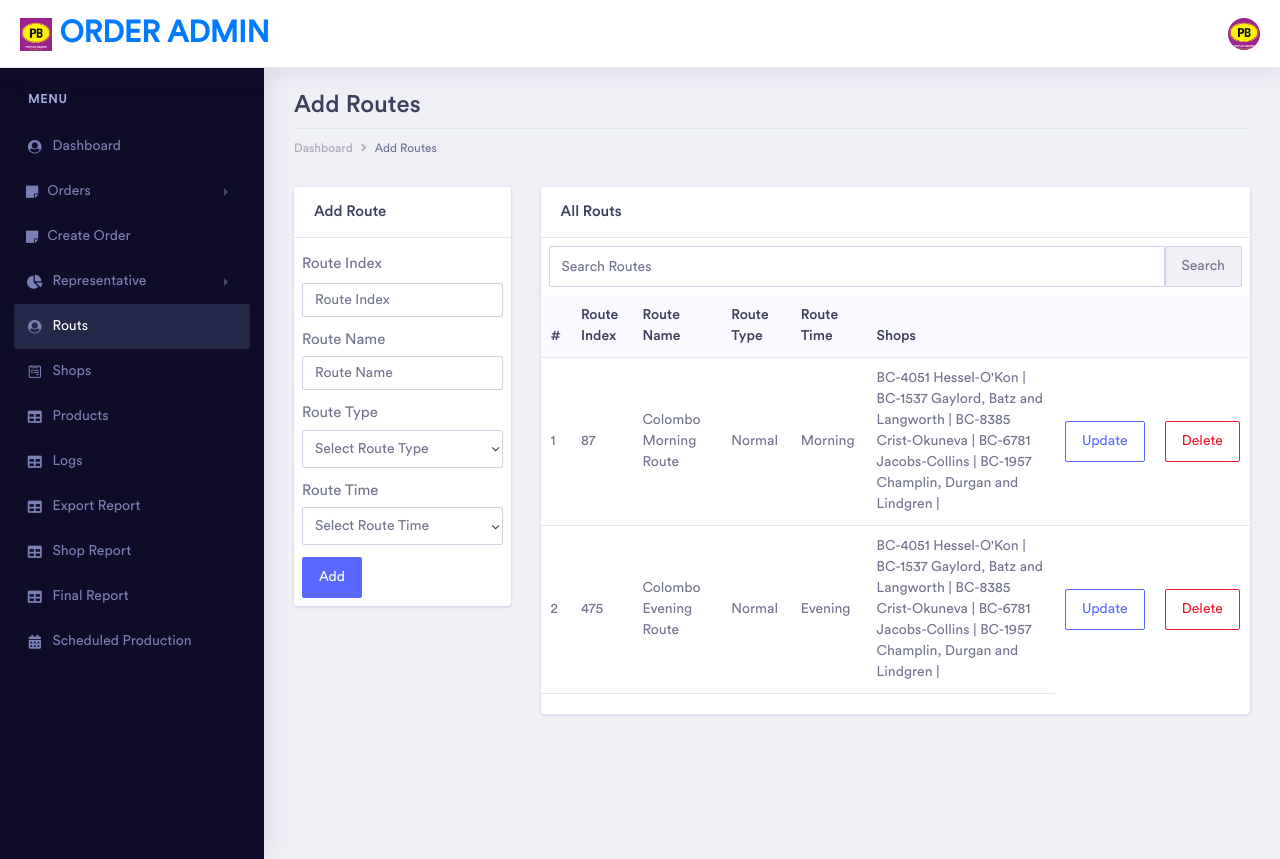
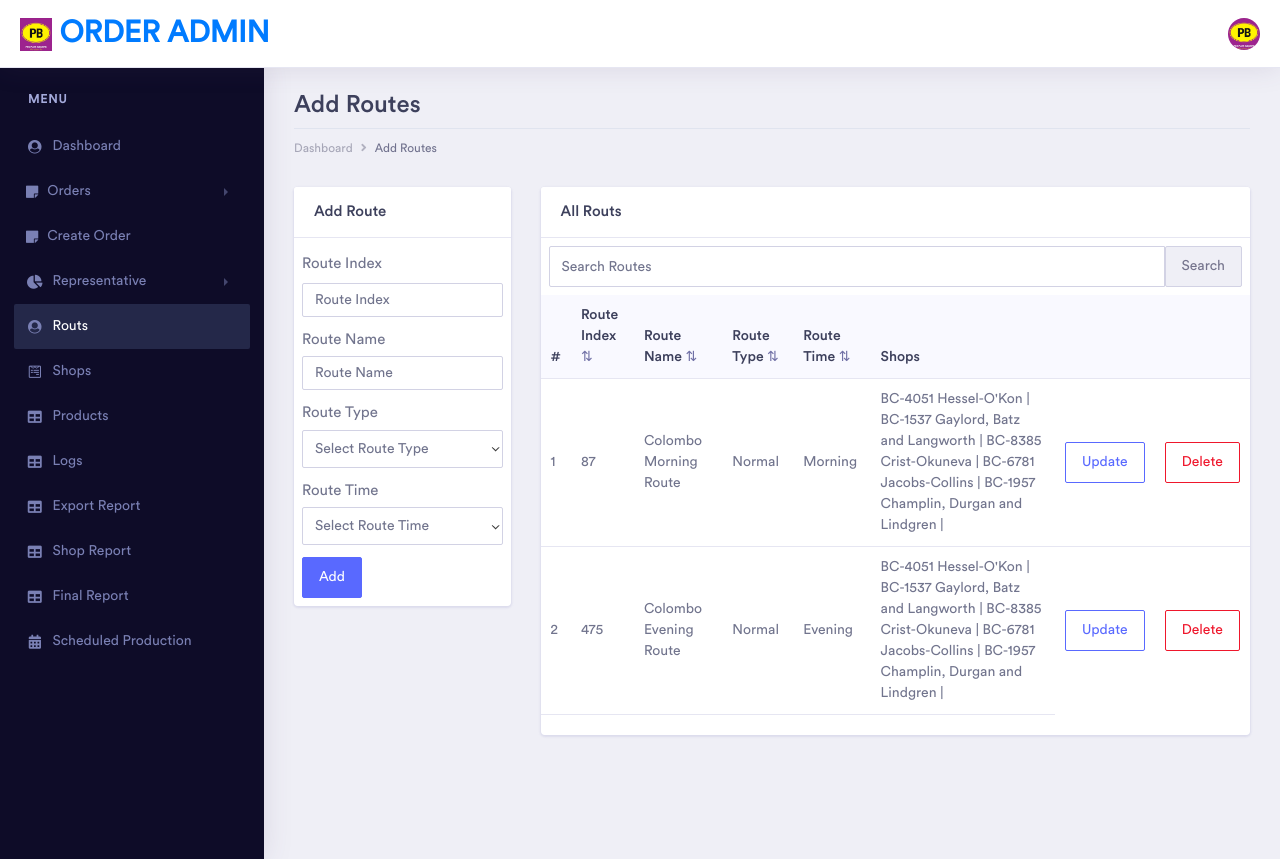
Before and after one commit to das2497/pb_v2, a Laravel app: page /order-admin/routes in a window 1280 px wide. Shown: the top 859 px of the page. Run offline with Laravel 12, Linux system fonts and the light colour scheme; a user stored in the database is signed in; data comes from the database, SQL or seed files in the repository; style sheets or scripts are compiled from the project's sources; some web fonts are replaced.

Commit message:
order admin routes sorting

```diff
--- a/app/Http/Controllers/OrderAdmin/RouteProcess.php
+++ b/app/Http/Controllers/OrderAdmin/RouteProcess.php
@@ -14,21 +14,27 @@ class RouteProcess extends Controller
     {
         $route_times = OrderTime::orderBy('id')->pluck('name');
 
-        if ($request->has('search')) {
-            $routes = Routes::where('name', 'like', '%' . $request->search . '%')
-            ->paginate(10);
+        $sortable = ['index', 'name', 'type', 'time'];
+        $sort = in_array($request->query('sort'), $sortable, true) ? $request->query('sort') : null;
+        $direction = $request->query('direction') === 'desc' ? 'desc' : 'asc';
 
-            return view('order-admin.routes', [
-                'routes' => $routes,
-                'route_times' => $route_times,
-            ]);
+        $query = Routes::query();
+
+        if ($request->filled('search')) {
+            $query->where('name', 'like', '%' . $request->search . '%');
         }
 
-        $routes = Routes::paginate(10);
+        if ($sort) {
+            $query->orderBy($sort, $direction);
+        }
+
+        $routes = $query->paginate(10)->withQueryString();
 
         return view('order-admin.routes', [
             'routes' => $routes,
             'route_times' => $route_times,
+            'sort' => $sort,
+            'direction' => $direction,
         ]);
     }
 
--- a/resources/views/order-admin/routes.blade.php
+++ b/resources/views/order-admin/routes.blade.php
@@ -3,6 +3,26 @@
 @section('title', 'Order Admin | Add Shop')
 
 @section('content')
+    @php
+        $currentSort = $sort ?? null;
+        $currentDirection = $direction ?? 'asc';
+
+        $sortLink = function ($column) use ($currentSort, $currentDirection) {
+            $nextDirection = ($currentSort === $column && $currentDirection === 'asc') ? 'desc' : 'asc';
+            return request()->fullUrlWithQuery([
+                'sort' => $column,
+                'direction' => $nextDirection,
+                'page' => null,
+            ]);
+        };
+
+        $sortIcon = function ($column) use ($currentSort, $currentDirection) {
+            if ($currentSort !== $column) {
+                return '<span class="text-muted">&#8645;</span>';
+            }
+            return $currentDirection === 'asc' ? '&#9650;' : '&#9660;';
+        };
+    @endphp
     <div class="dashboard-wrapper">
         <div class="dashboard-ecommerce">
             <div class="container-fluid dashboard-content ">
@@ -41,10 +61,14 @@
                             <div class="card">
                                 <h5 class="card-header">All Routs</h5>
                                 <form action="/order-admin/routes" method="GET">
-                                    @csrf
+                                    @if ($currentSort)
+                                    <input type="hidden" name="sort" value="{{ $currentSort }}">
+                                    <input type="hidden" name="direction" value="{{ $currentDirection }}">
+                                    @endif
                                     <div class="input-group flex-nowrap p-2">
                                         <input type="text" class="form-control" id="ordering_admin_all_items_srch"
-                                            placeholder="Search Routes" aria-describedby="addon-wrapping" name="search">
+                                            placeholder="Search Routes" aria-describedby="addon-wrapping" name="search"
+                                            value="{{ request('search') }}">
                                         <button type="submit" class="input-group-text btn" id="addon-wrapping">Search</button>
                                     </div>
                                 </form>
@@ -54,10 +78,18 @@
                                             <thead class="bg-light">
                                                 <tr class="border-0">
                                                     <th class="border-0">#</th>
-                                                    <th class="border-0">Route Index</th>
-                                                    <th class="border-0">Route Name</th>
-                                                    <th class="border-0">Route Type</th>
-                                                    <th class="border-0">Route Time</th>
+                                                    <th class="border-0">
+                                                        <a href="{{ $sortLink('index') }}" class="text-dark" style="text-decoration: none;">Route Index {!! $sortIcon('index') !!}</a>
+                                                    </th>
+                                                    <th class="border-0">
+                                                        <a href="{{ $sortLink('name') }}" class="text-dark" style="text-decoration: none;">Route Name {!! $sortIcon('name') !!}</a>
+                                                    </th>
+                                                    <th class="border-0">
+                                                        <a href="{{ $sortLink('type') }}" class="text-dark" style="text-decoration: none;">Route Type {!! $sortIcon('type') !!}</a>
+                                                    </th>
+                                                    <th class="border-0">
+                                                        <a href="{{ $sortLink('time') }}" class="text-dark" style="text-decoration: none;">Route Time {!! $sortIcon('time') !!}</a>
+                                                    </th>
                                                     <th class="border-0">Shops</th>
                                                 </tr>
                                             </thead>
@@ -161,10 +193,14 @@
                             <div class="card">
                                 <h5 class="card-header">All Routs</h5>
                                 <form action="/order-admin/routes" method="GET">
-                                    @csrf
+                                    @if ($currentSort)
+                                    <input type="hidden" name="sort" value="{{ $currentSort }}">
+                                    <input type="hidden" name="direction" value="{{ $currentDirection }}">
+                                    @endif
                                     <div class="input-group flex-nowrap p-2">
                                         <input type="text" class="form-control" id="ordering_admin_all_items_srch"
-                                            placeholder="Search Routes" aria-describedby="addon-wrapping" name="search">
+                                            placeholder="Search Routes" aria-describedby="addon-wrapping" name="search"
+                                            value="{{ request('search') }}">
                                         <button type="submit" class="input-group-text btn" id="addon-wrapping">Search</button>
                                     </div>
                                 </form>
@@ -174,10 +210,18 @@
                                             <thead class="bg-light">
                                                 <tr class="border-0">
                                                     <th class="border-0">#</th>
-                                                    <th class="border-0">Route Index</th>
-                                                    <th class="border-0">Route Name</th>
-                                                    <th class="border-0">Route Type</th>
-                                                    <th class="border-0">Route Time</th>
+                                                    <th class="border-0">
+                                                        <a href="{{ $sortLink('index') }}" class="text-dark" style="text-decoration: none;">Route Index {!! $sortIcon('index') !!}</a>
+                                                    </th>
+                                                    <th class="border-0">
+                                                        <a href="{{ $sortLink('name') }}" class="text-dark" style="text-decoration: none;">Route Name {!! $sortIcon('name') !!}</a>
+                                                    </th>
+                                                    <th class="border-0">
+                                                        <a href="{{ $sortLink('type') }}" class="text-dark" style="text-decoration: none;">Route Type {!! $sortIcon('type') !!}</a>
+                                                    </th>
+                                                    <th class="border-0">
+                                                        <a href="{{ $sortLink('time') }}" class="text-dark" style="text-decoration: none;">Route Time {!! $sortIcon('time') !!}</a>
+                                                    </th>
                                                     <th class="border-0">Shops</th>
                                                     <th class="border-0"></th>
                                                     <th class="border-0"></th>
```
